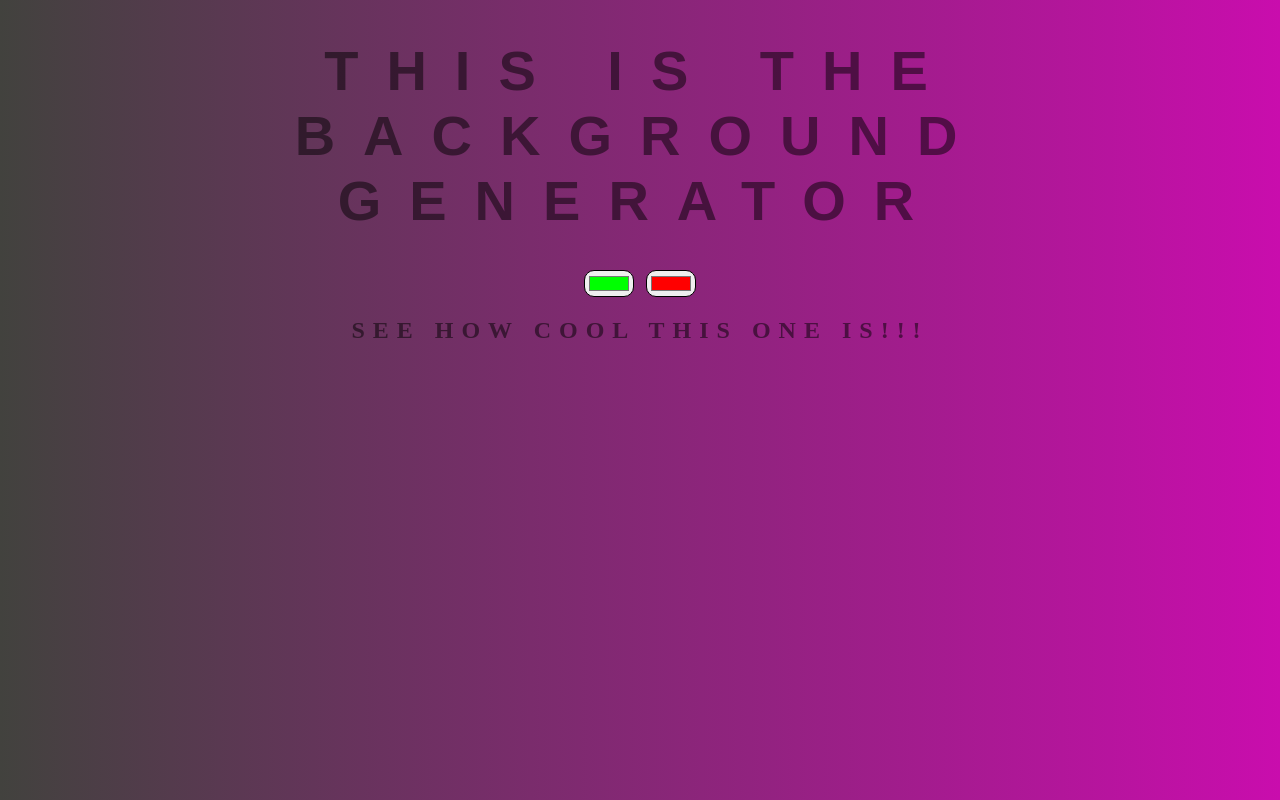
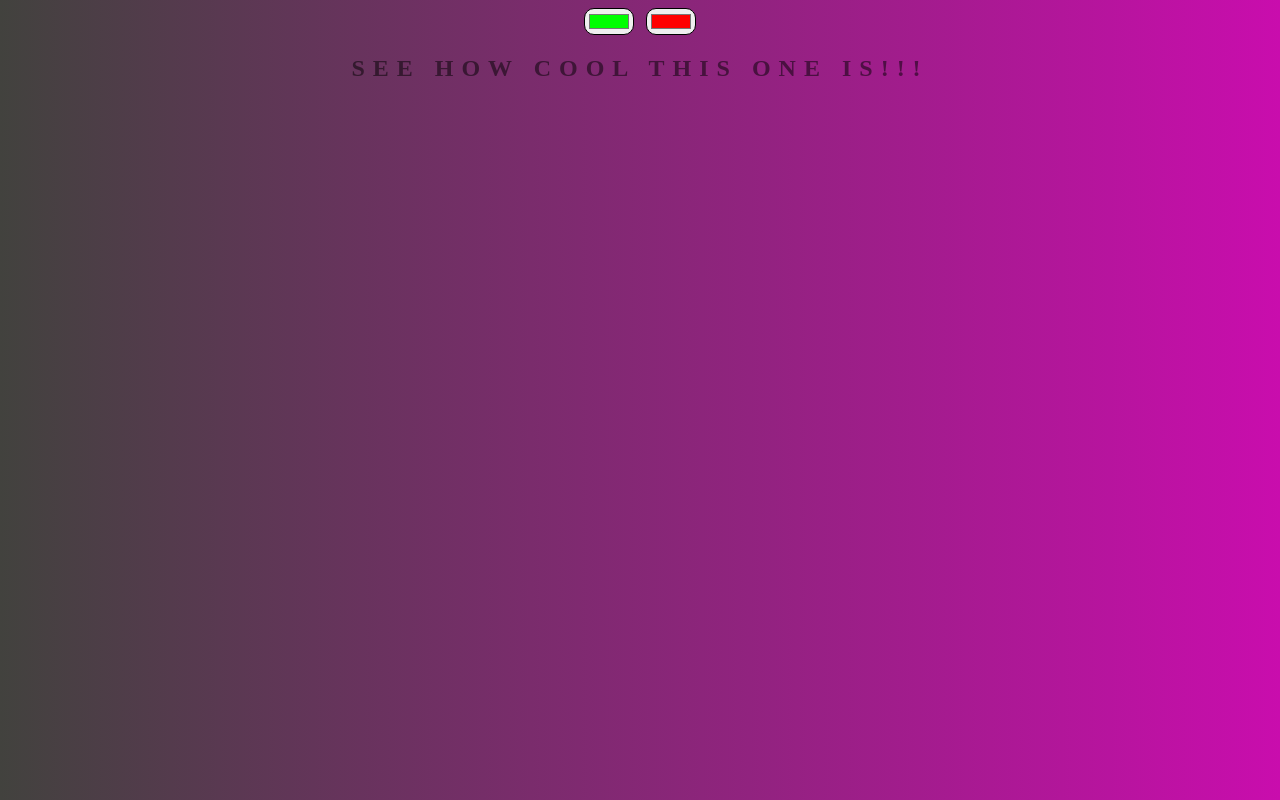
Before and after one commit to MohammadaliRashidfarokhi/Background-generator, a plain HTML site: page index.html in a window 1280 px wide. Drawn offline with Linux system fonts and the light colour scheme; files that its build step writes are made by us from their sources; files whose address does not match are found by name.

Commit message:
Delete the H1 tag

```diff
--- a/index.html
+++ b/index.html
@@ -8,7 +8,6 @@
   <link rel="stylesheet" href="/BackgroundGenerator/index.css">
 </head>
 <body id="body">
-  <h1>This is the background generator</h1>
   <input  oninput="gradient()" type="color" class="color1" name="color1" value="#00ff01">
   <input  oninput="gradient()" type="color" class="color2" name="color2" value="#ff0000">
   <h2>See how cool this one is!!!</h2>
```
